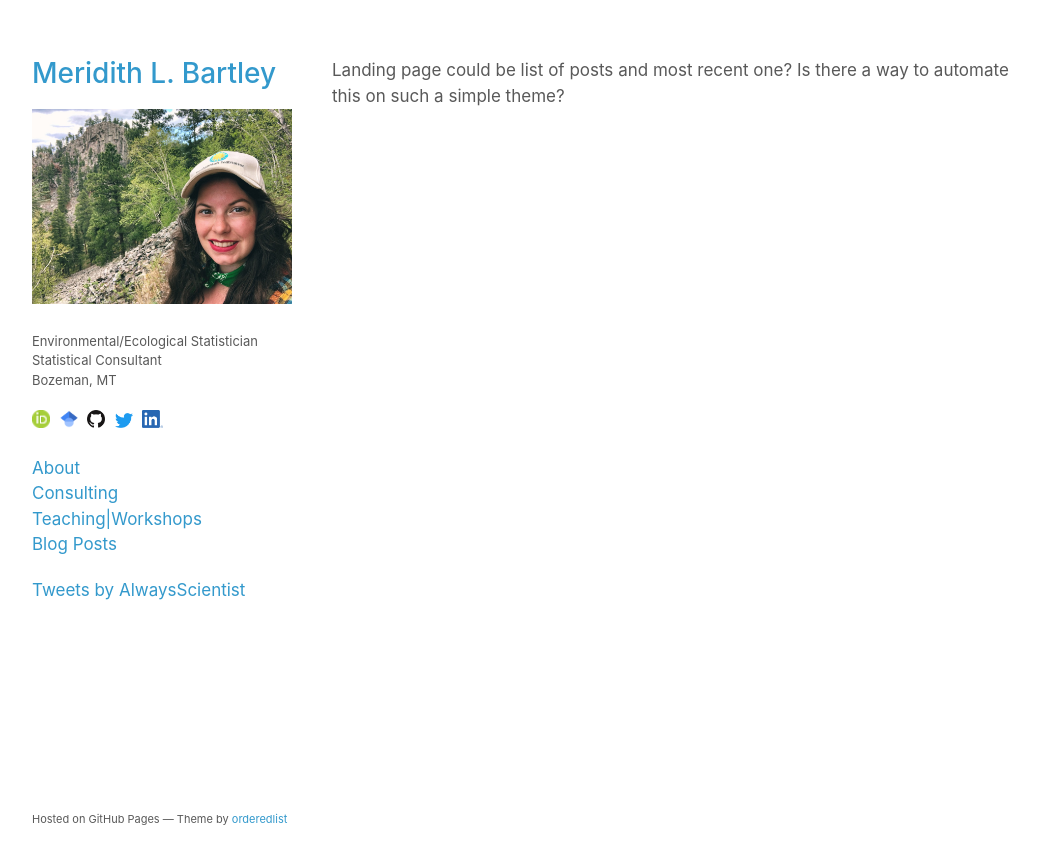
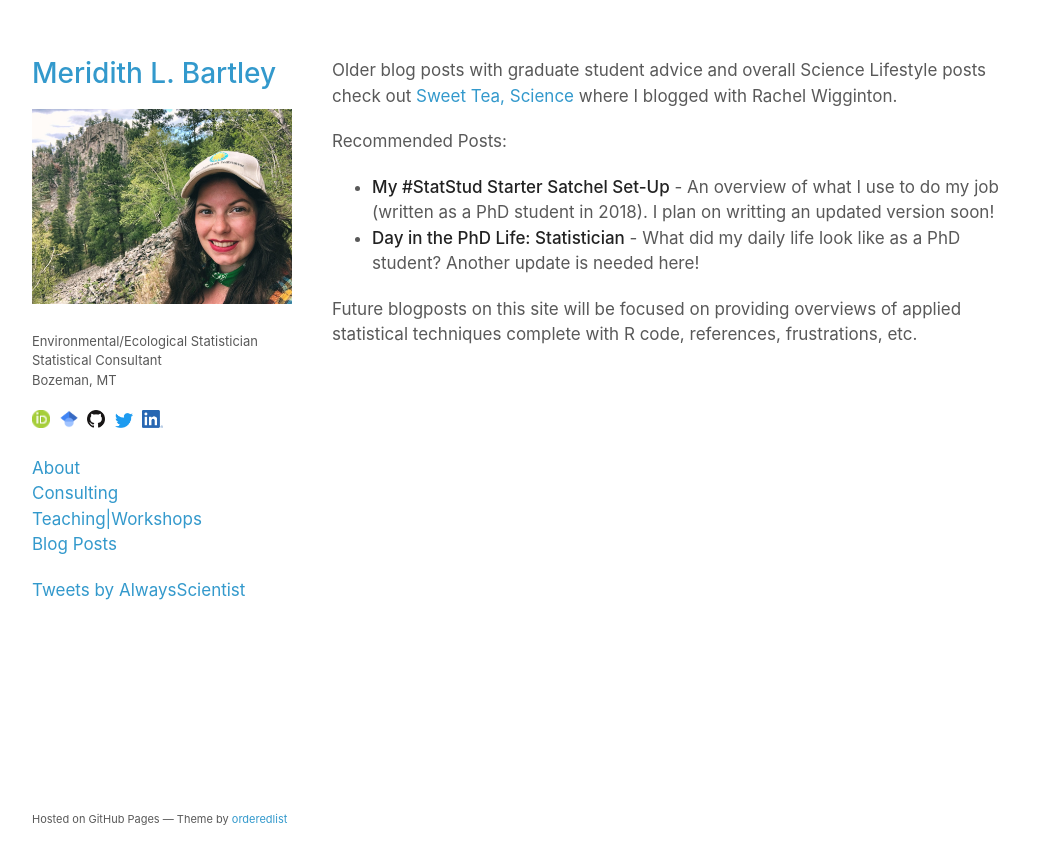
Before and after one commit to MLBartley/mlbartley.github.io, a Jekyll site: the page built from blogposts.md, in a window 1280 px wide. Shown: the top 864 px of the page, without its empty margins (108-1147 px from the left). Built offline with Jekyll 4.4.1, drawn with Linux system fonts in a browser that asks for light colours; our own code applies the rules of GitHub Pages for plain Markdown files; comment, search, counter and statistics services are not loaded.

Commit message:
Update blogposts.md

```diff
--- a/blogposts.md
+++ b/blogposts.md
@@ -1 +1,7 @@
-Landing page could be list of posts and most recent one? Is there a way to automate this on such a simple theme?
+Older blog posts with graduate student advice and overall Science Lifestyle posts check out [Sweet Tea, Science](www.sweetteascience.com) where I blogged with Rachel Wigginton.
+
+Recommended Posts:
+* [**My #StatStud Starter Satchel Set-Up**](https://sweetteascience.com/2018/08/24/my-statstud-starter-satchel-set-up/) - An overview of what I use to do my job (written as a PhD student in 2018). I plan on writting an updated version soon!
+* [**Day in the PhD Life: Statistician**](https://sweetteascience.com/2017/03/04/day-in-the-phd-life-statistician/) - What did my daily life look like as a PhD student? Another update is needed here!
+
+Future blogposts on this site will be focused on providing overviews of applied statistical techniques complete with R code, references, frustrations, etc.
```
